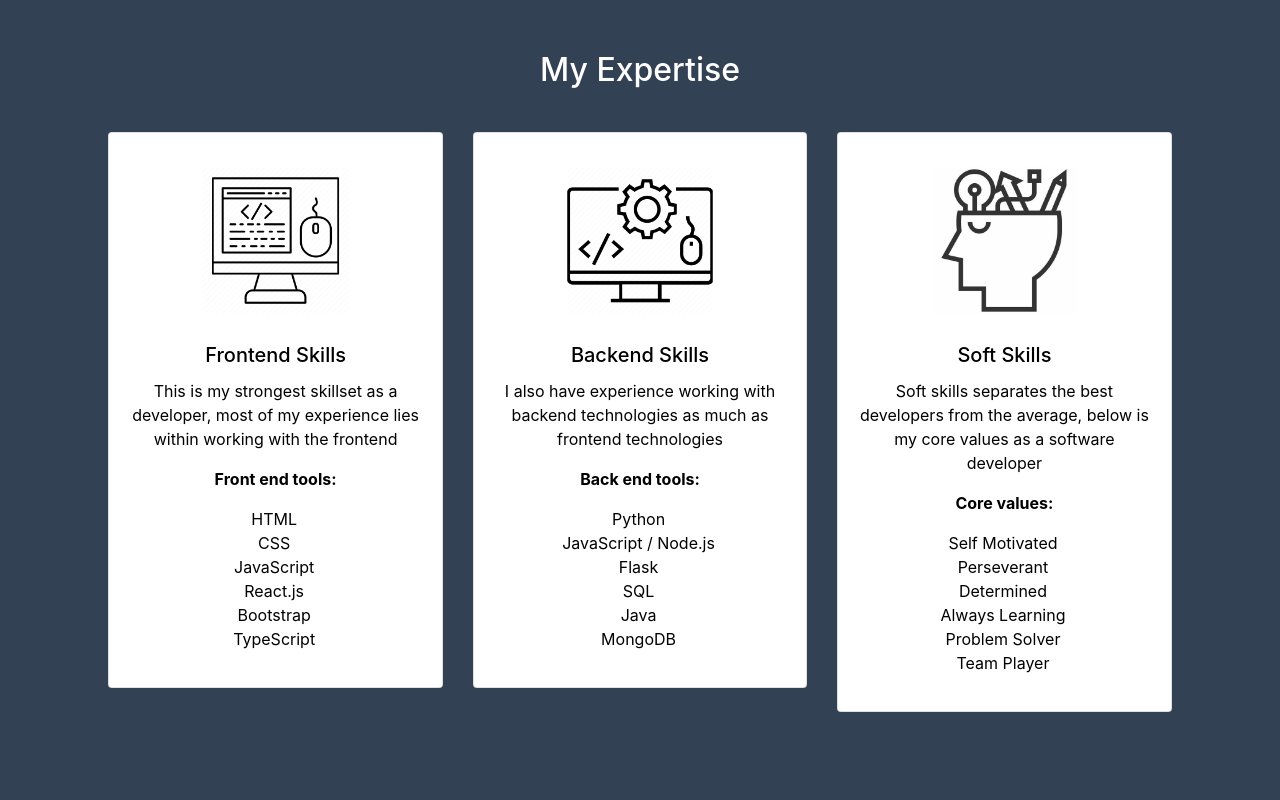
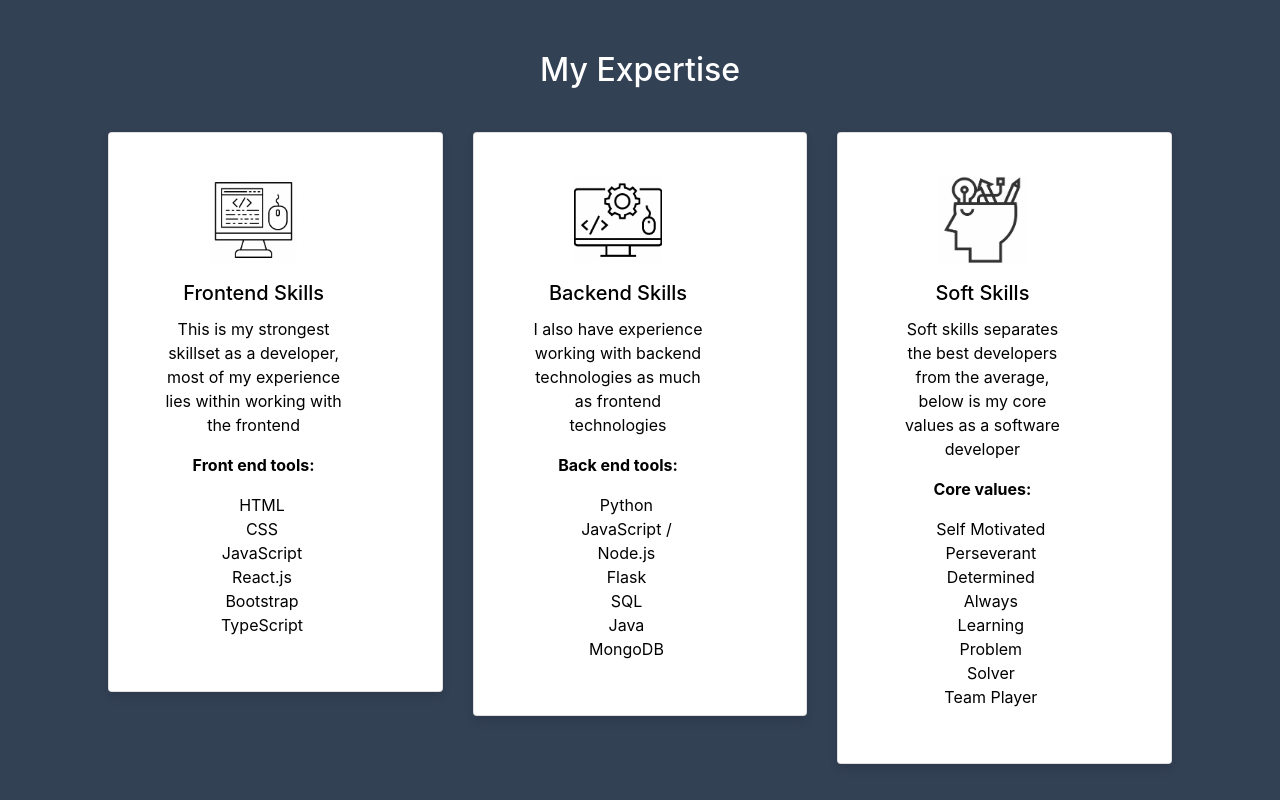
Before and after one commit to vihsiao/PortfolioUCSDvihsiao.github.io, a plain HTML site: page index.html in a window 1280 px wide. Shown: the part 860-1660 px from the top of the page. Drawn offline with nearby package versions, Linux system fonts and the light colour scheme.

Commit message:
Update portfolio.css

```diff
--- a/portfolio.css
+++ b/portfolio.css
@@ -50,6 +50,22 @@ body {
 
 .hello {
     margin: 3%;
+}
+
+/* Cards */
+
+.card {
+    border-radius: 4px;
+    background: #fff;
+    box-shadow: 0 6px 10px rgba(0,0,0,.08), 0 0 6px rgba(0,0,0,.05);
+    transition: .3s transform cubic-bezier(.155,1.105,.295,1.12),.3s box-shadow,.3s -webkit-transform cubic-bezier(.155,1.105,.295,1.12);
+    padding: 14px 80px 18px 36px;
+    cursor: pointer;
+}
+
+.card:hover {
+    transform: scale(1.05);
+    box-shadow: 0 10px 20px rgba(0,0,0,.12), 0 4px 8px rgba(0,0,0,.06);
 }
 
 /* Expertise Section */
```
